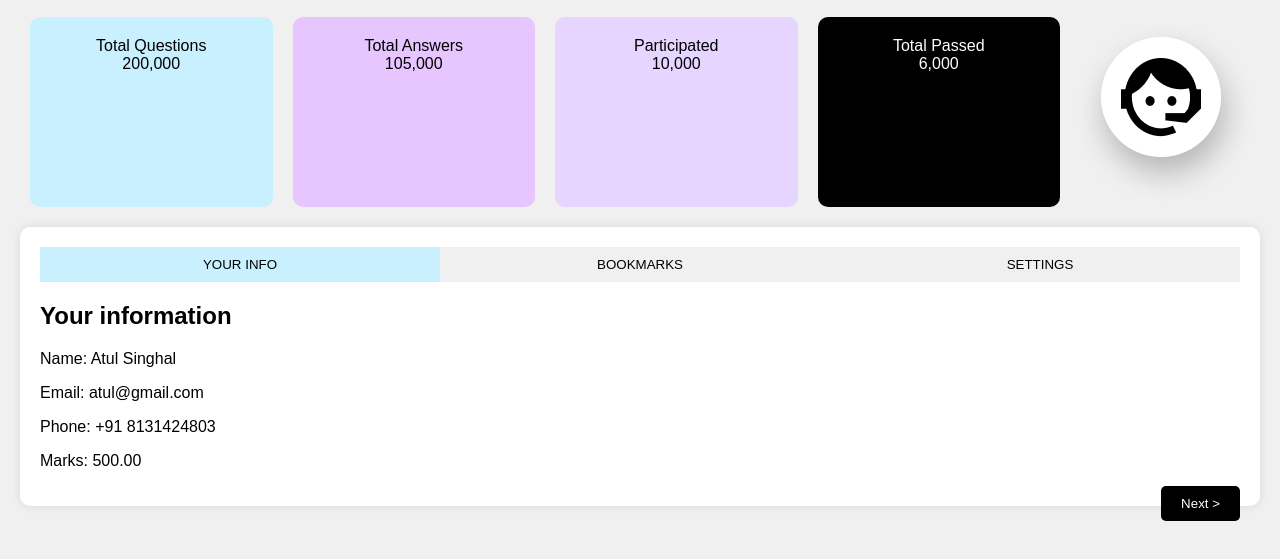
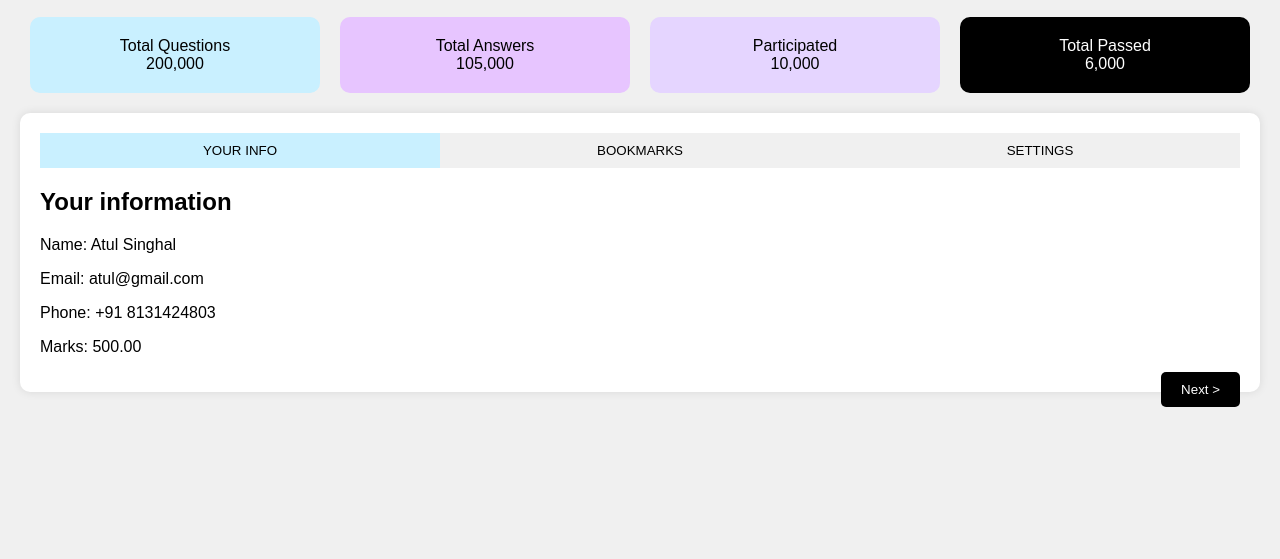
Before and after one commit to SubhasreeCodes/MicroProject2, a plain HTML site: page micro_project-2(18-06-2024)/index.html in a window 1280 px wide. Shown: the part 219-778 px from the top of the page. Drawn offline with Linux system fonts and the light colour scheme.

Commit message:
index.html
index file line 40 commented

```diff
--- a/micro_project-2(18-06-2024)/index.html
+++ b/micro_project-2(18-06-2024)/index.html
@@ -37,7 +37,7 @@
             <div class="stat-box">Total Answers<br>105,000</div>
             <div class="stat-box">Participated<br>10,000</div>
             <div class="stat-box">Total Passed<br>6,000</div>
-            <img src="images/hello.png" alt="hello">
+<!--             <img src="images/hello.png" alt="hello"> -->
         </section>
         <section class="user-info">
             <div class="info-tabs">
```
